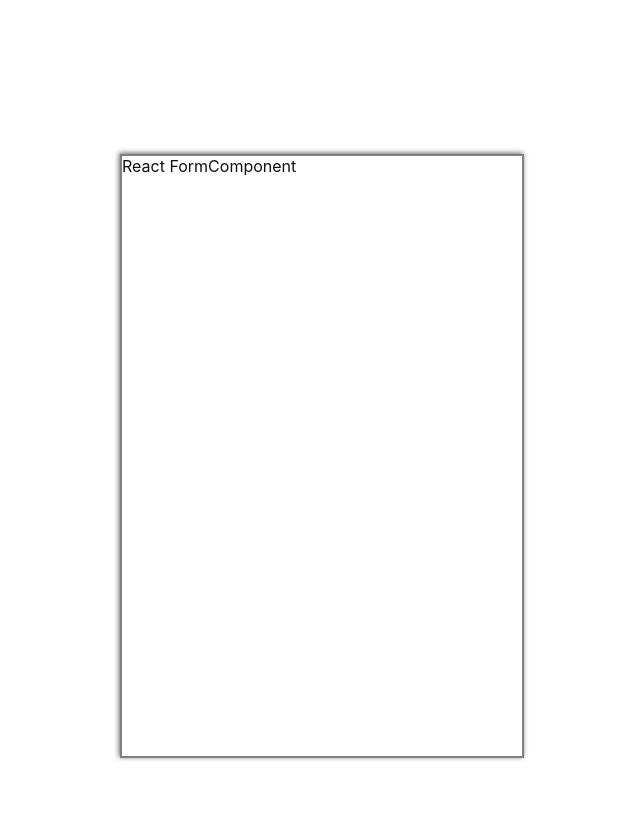
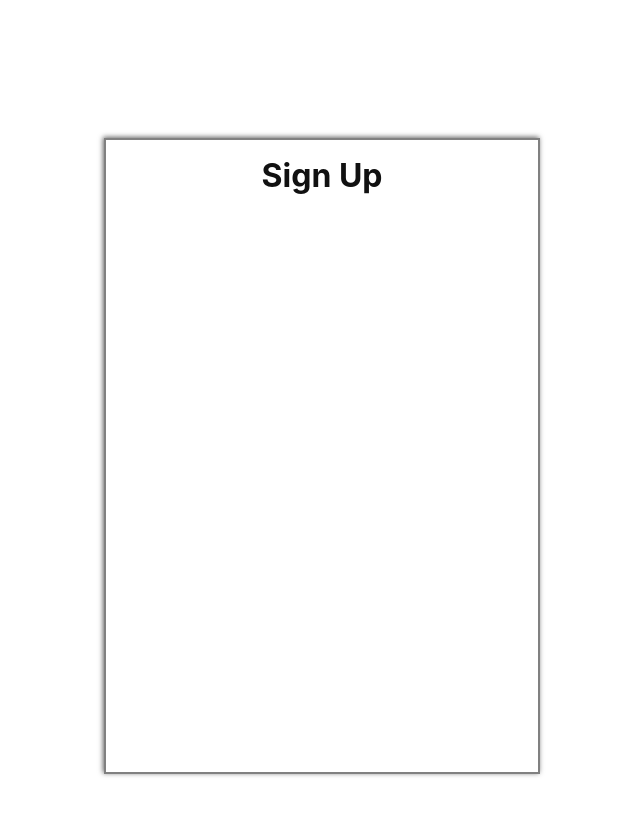
Before and after one commit to arthurkyambadde/React-form, a React (Create React App) app in the folder react-form/: page / in a window 1280 px wide. Shown: the part 340-1156 px from the top of the page, without its empty margins (318-958 px from the left). Built offline with nearby package versions, Linux system fonts and the light colour scheme.

Commit message:
created signup heading styled copmponent

```diff
--- a/react-form/src/Components/FormComponent.js
+++ b/react-form/src/Components/FormComponent.js
@@ -2,6 +2,9 @@ import React from "react";
 import styled from "styled-components";
 
 const FormStyles = styled.div`
+  display: flex;
+  justify-content: center;
+  padding: 16px;
   width: 400px;
   height: 600px;
   color: #111;
@@ -10,9 +13,21 @@ const FormStyles = styled.div`
   background-color: #11111;
 `;
 
+const SignUpHeading = styled.p`
+  margin: 0;
+  display: block;
+  font-size: 32px;
+  font-weight: bold;
+`;
+
 class FormComponent extends React.Component {
   render() {
-    return <FormStyles> React FormComponent</FormStyles>;
+    return (
+      <FormStyles>
+        {" "}
+        <SignUpHeading>Sign Up</SignUpHeading>
+      </FormStyles>
+    );
   }
 }
 
```
